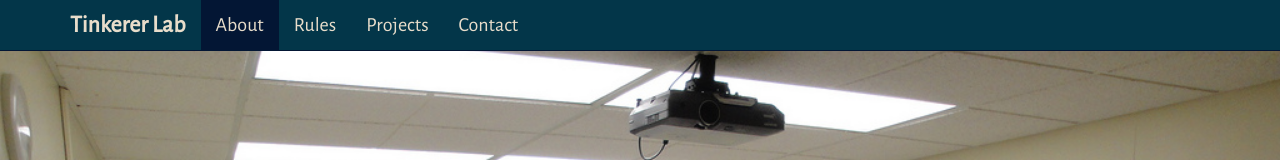
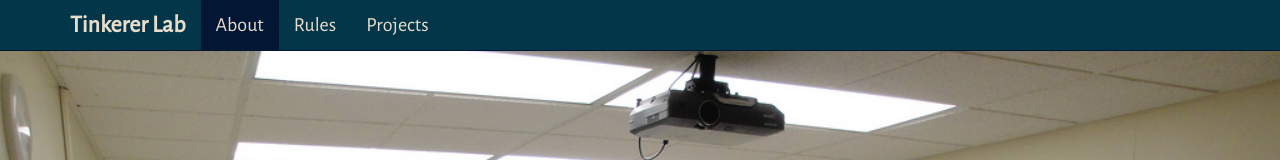
Before and after one commit to Prithvirajbilla/tinkererlab, a plain HTML site: page index.html in a window 1280 px wide. Shown: the top 160 px of the page. Drawn offline with nearby package versions, Linux system fonts and the light colour scheme; a web font is replaced by a local one.

```diff
--- a/index.html
+++ b/index.html
@@ -36,8 +36,8 @@
             <li class="active"><a href="./">About</a></li>
             <li><a href="./rules.html">Rules</a></li>
             <li><a href="./projects.html">Projects</a></li>
-            <li><a href="./contact.html">Contact</a></li>
-          </ul>
+<!--             <li><a href="./contact.html">Contact</a></li>
+ -->          </ul>
         </div><!-- /.navbar-collapse -->
       </div><!-- /.container -->
     </nav>
```
Also changed, not shown: projects.html (+2 -2 lines), rules.html (+2 -2 lines).
